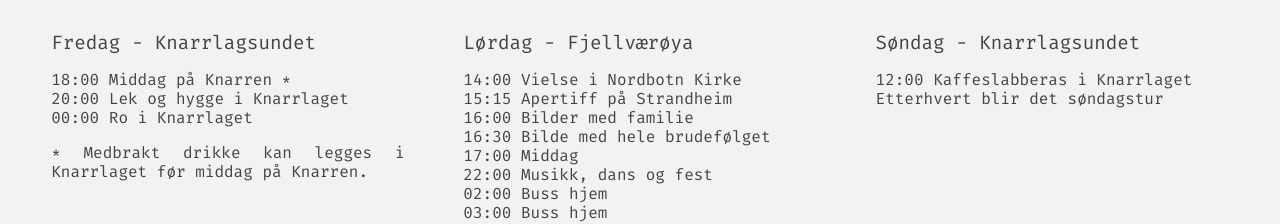
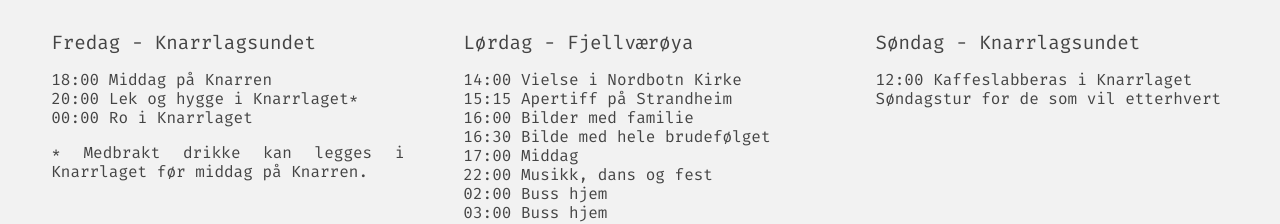
Before and after one commit to melhoos/gudrunogsimon, a React (Create React App) app: page / in a window 1280 px wide. Shown: the part 828-1052 px from the top of the page. Built offline with nearby package versions, Linux system fonts and the light colour scheme.

Commit message:
Update Program.jsx

```diff
--- a/src/Program.jsx
+++ b/src/Program.jsx
@@ -13,9 +13,9 @@ const Program = () => {
             Fredag - Knarrlagsundet
           </h2>
           <p>
-            18:00	Middag på Knarren *
+            18:00	Middag på Knarren
             <br/>
-            20:00	Lek og hygge i Knarrlaget
+            20:00	Lek og hygge i Knarrlaget*
             <br/>
             00:00	Ro i Knarrlaget
           </p>
@@ -52,7 +52,7 @@ const Program = () => {
           <p>
             12:00	Kaffeslabberas i Knarrlaget
             <br/>
-            Etterhvert blir det søndagstur
+            Søndagstur for de som vil etterhvert
           </p>
         </div>
       </div>
```
